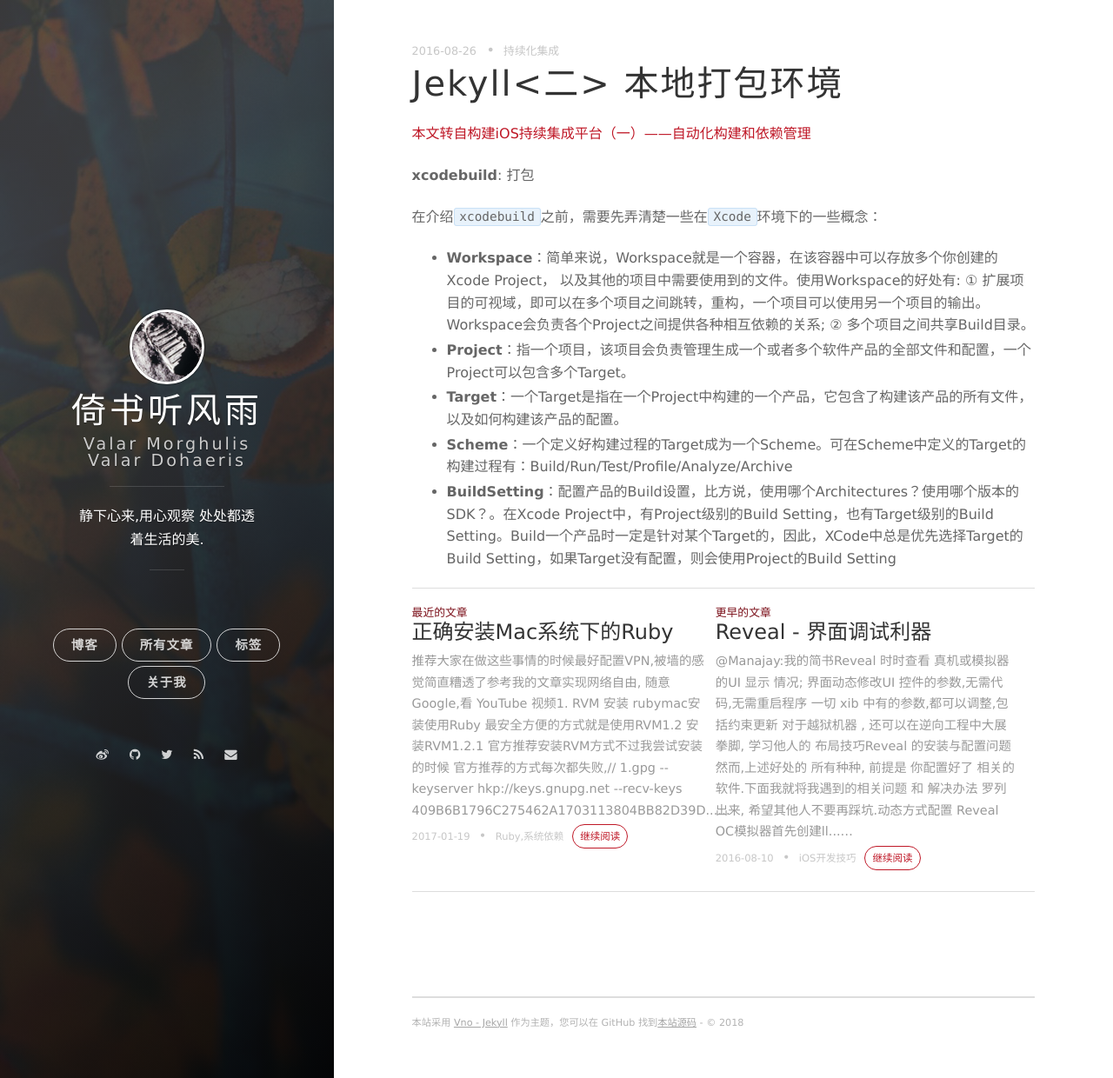
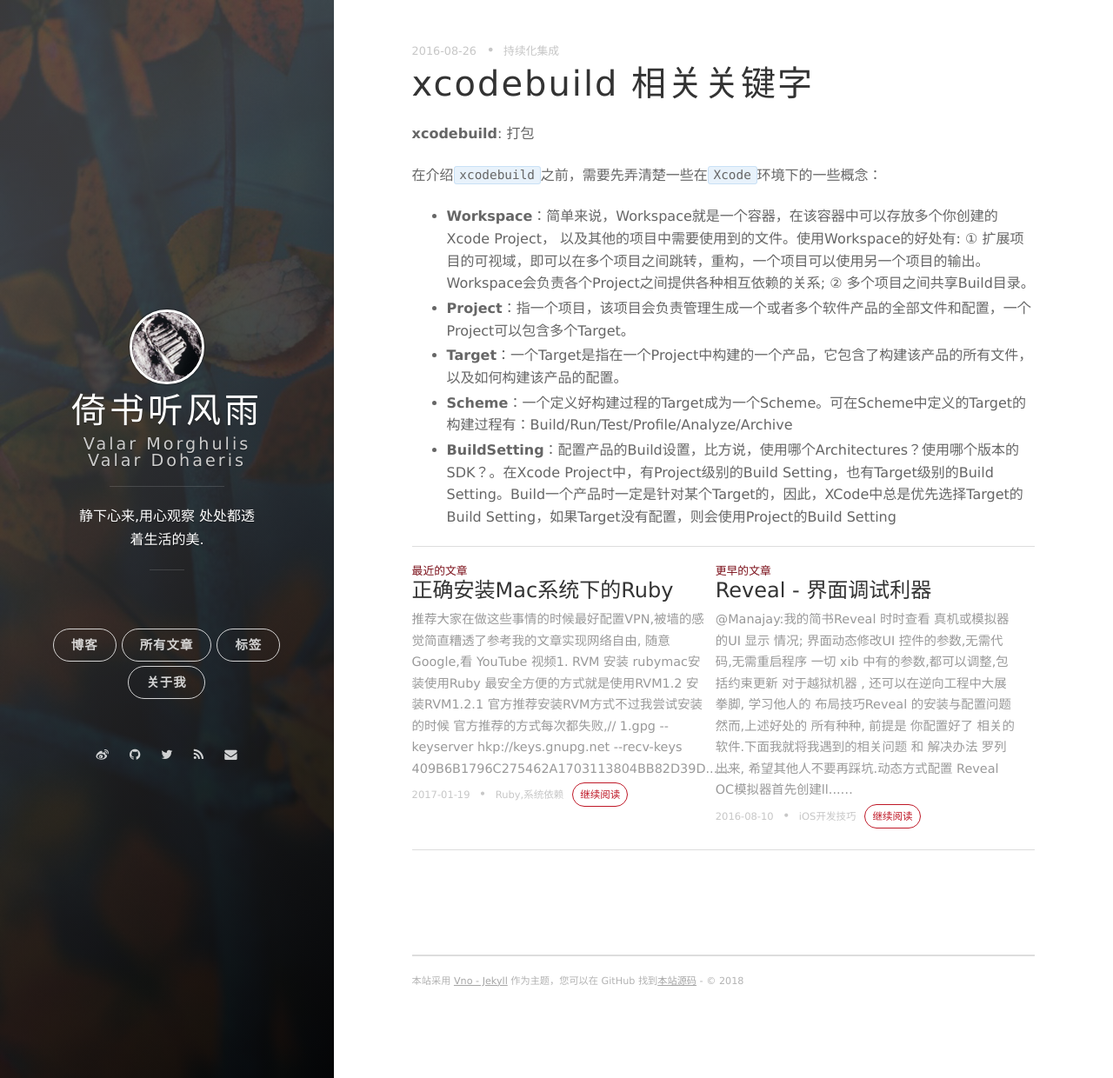
Before and after one commit to manajay/manajay.github.io, a Jekyll site: the page built from _posts/2016-08-26-Jenkins-iOS-continuous-integration.md, in a window 1280 px wide and 1240 px high. Shown: the whole window at 87% size. Built offline with Jekyll 4.4.1, drawn with Linux system fonts in a browser that asks for light colours; nearby versions of some CDN libraries; comment, search, counter and statistics services are not loaded.

Commit message:
更新xcodebuild 题目

```diff
--- a/_posts/2016-08-26-Jenkins-iOS-continuous-integration.md
+++ b/_posts/2016-08-26-Jenkins-iOS-continuous-integration.md
@@ -1,11 +1,9 @@
 ---
 layout: post
-title: Jekyll<二> 本地打包环境
+title: xcodebuild 相关关键字
 tag: 持续化集成
 date: 2016-08-26 09:57:32 +09:00
 ---
-
-[本文转自构建iOS持续集成平台（一）——自动化构建和依赖管理](http://www.infoq.com/cn/articles/build-ios-continuous-integration-platform-part1)
 
 __xcodebuild__: 打包
 
```
